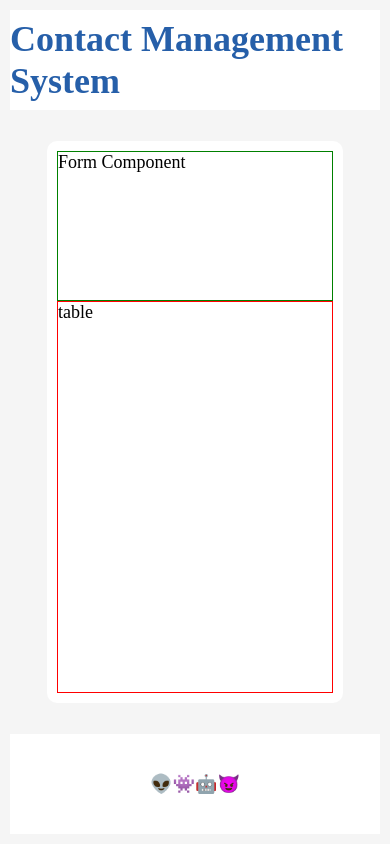
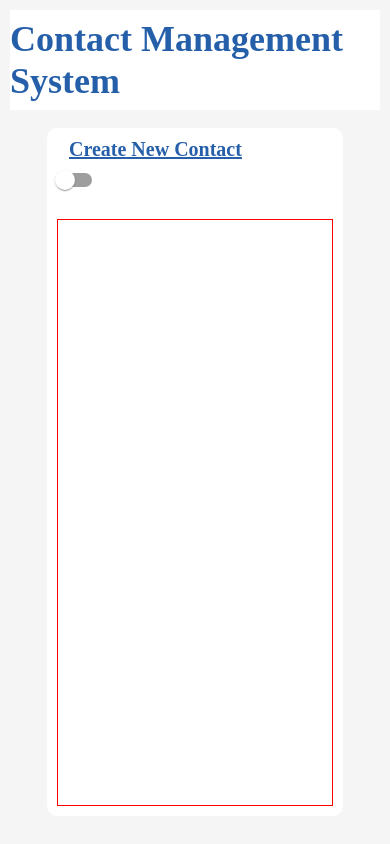
Before and after one commit to PhilipK-webdev/ContactManagementSystem, a React (Vite) app in the folder client/: page / in a window 390 px wide. Built offline with nearby package versions, Linux system fonts and the light colour scheme.

Commit message:
adding form component,adding responsive layout

```diff
--- a/client/src/components/PanelManagementPage.jsx
+++ b/client/src/components/PanelManagementPage.jsx
@@ -1,4 +1,3 @@
-import React from "react";
 import Header from "./header/Header";
 import Footer from "./footer/Footer";
 import ContactDashboard from "./contact/ContactDashboard";
@@ -8,7 +7,7 @@ export const PanelManagementPage = () => {
     <>
       <Header />
       <ContactDashboard />
-      <Footer />
+      {/* <Footer /> */}
     </>
   );
 };
--- /dev/null
+++ b/client/src/components/Toggle.jsx
@@ -0,0 +1,19 @@
+import React from "react";
+import FormGroup from "@mui/material/FormGroup";
+import FormControlLabel from "@mui/material/FormControlLabel";
+import Switch from "@mui/material/Switch";
+const Toggle = ({ checked, setChecked }) => {
+  return (
+    <FormGroup>
+      <h4>Create New Contact</h4>
+      <FormControlLabel
+        className="toggle"
+        control={
+          <Switch checked={checked} onChange={() => setChecked(!checked)} />
+        }
+      />
+    </FormGroup>
+  );
+};
+
+export default Toggle;
--- a/client/src/components/contact/ContactDashboard.jsx
+++ b/client/src/components/contact/ContactDashboard.jsx
@@ -1,11 +1,18 @@
-import React from "react";
+import React, { useState } from "react";
 import styled from "styled-components";
+import Form from "./Form";
+import Toggle from "../Toggle";
+import BasicTable from "../BasicTable";
+import { useMediaQuery } from "@mui/material";
 const ContactDashboard = () => {
+  const [checked, setToggleEditOrCreateUser] = useState(false);
+  const mobile = useMediaQuery("(max-width:1020px)");
   return (
     <ContactDashboardStyle>
-      <ContacDashboardCard>
-        <FormStyle>Form Component</FormStyle>
-        <TableStyle>table</TableStyle>
+      <ContacDashboardCard toggle={checked ? 1 : 0} mobile={mobile ? 1 : 0}>
+        <Toggle checked={checked} setChecked={setToggleEditOrCreateUser} />
+        <FormStyle toggle={checked ? 1 : 0}>{checked && <Form />}</FormStyle>
+        <TableStyle>{/* <BasicTable /> */}</TableStyle>
       </ContacDashboardCard>
     </ContactDashboardStyle>
   );
@@ -20,20 +27,36 @@ const ContactDashboardStyle = styled.div`
 `;
 
 const ContacDashboardCard = styled.div`
-  height: 90%;
+  height: 95%;
   width: 80%;
   background: #ffffff;
   border-radius: 10px;
   padding: 10px;
   display: flex;
   flex-direction: column;
+  .MuiFormControlLabel-label {
+    color: #265fa9;
+  }
+  h4 {
+    text-align: left;
+    margin: 0;
+    font-size: 20px;
+    margin-left: 12px;
+    color: #265fa9;
+    text-decoration: underline;
+  }
+  .toggle {
+    margin-bottom: ${(props) => (props.toggle ? "0" : "20px")};
+    width: 10%;
+  }
 `;
 
 const FormStyle = styled.div`
-  height: 150px;
   width: 100%;
-  border: 1px solid green;
-  display: flex;
+  display: ${(props) => (props.toggle ? "flex" : "none")};
+  margin-bottom: 10px;
+  flex-direction: column;
+  justify-content: ${(props) => (props.toggle ? "center" : "start")};
 `;
 const TableStyle = styled.div`
   flex: 1;
--- /dev/null
+++ b/client/src/components/contact/Form.jsx
@@ -0,0 +1,162 @@
+import React, { useState } from "react";
+import {
+  Button,
+  FormControl,
+  TextField,
+  Grid,
+  useMediaQuery,
+} from "@mui/material";
+import styled from "styled-components";
+const Form = () => {
+  const [firstName, setFirstName] = useState("");
+  const mobile = useMediaQuery("(max-width:1020px)");
+  return (
+    <FormControlStyle mobile={mobile ? 1 : 0}>
+      <FormControl required>
+        <Grid container direction={"row"} spacing={2}>
+          <Grid item xs={mobile ? 6 : 2} md={4} lg={2}>
+            <TextField
+              style={{ width: "100%" }}
+              label="First Name"
+              id="outlined-size-small"
+              value={firstName}
+              variant="outlined"
+              size="small"
+              name="firstName"
+              onChange={(e) => setFirstName(e.target.value)}
+              helperText={firstName}
+              error={firstName ? true : false}
+            />
+          </Grid>
+          <Grid item xs={mobile ? 6 : 2} md={4} lg={2}>
+            <TextField
+              label="Last Name"
+              id="outlined-size-small"
+              // value={lastName}
+              size="small"
+              name="lastName"
+              // onChange={handleChange}
+              // helperText={errorLastName}
+              // error={errorLastName ? true : false}
+            />
+          </Grid>
+          <Grid item xs={mobile ? 6 : 2} md={4} lg={2}>
+            <TextField
+              label="Email"
+              id="outlined-size-small"
+              // value={email}
+              size="small"
+              name="email"
+              // onChange={handleChange}
+              // helperText={errorEmail}
+              // error={errorEmail ? true : false}
+            />
+          </Grid>
+
+          <Grid item xs={mobile ? 6 : 2} md={4} lg={2}>
+            <TextField
+              label="Country"
+              id="outlined-size-small"
+              // value={lastName}
+              size="small"
+              name="lastName"
+              // onChange={handleChange}
+              // helperText={errorLastName}
+              // error={errorLastName ? true : false}
+            />
+          </Grid>
+          <Grid item xs={mobile ? 6 : 2} md={4} lg={2}>
+            <TextField
+              label="Street"
+              id="outlined-size-small"
+              // value={lastName}
+              size="small"
+              name="lastName"
+              // onChange={handleChange}
+              // helperText={errorLastName}
+              // error={errorLastName ? true : false}
+            />
+          </Grid>
+          <Grid item xs={mobile ? 6 : 2} md={4} lg={2}>
+            <TextField
+              label="Street"
+              id="outlined-size-small"
+              // value={lastName}
+              size="small"
+              name="lastName"
+              // onChange={handleChange}
+              // helperText={errorLastName}
+              // error={errorLastName ? true : false}
+            />
+          </Grid>
+          <Grid item xs={6} md={4} lg={6}>
+            <TextField
+              label="Zip Code"
+              id="outlined-size-small"
+              // value={lastName}
+              size="small"
+              name="lastName"
+              fullWidth={!mobile}
+              // onChange={handleChange}
+              // helperText={errorLastName}
+              // error={errorLastName ? true : false}
+            />
+          </Grid>
+          <Grid item xs={6} md={4} lg={6}>
+            <TextField
+              label="Phone"
+              id="outlined-size-small"
+              fullWidth={!mobile}
+              // value={lastName}
+              size="small"
+              name="lastName"
+              // onChange={handleChange}
+              // helperText={errorLastName}
+              // error={errorLastName ? true : false}
+            />
+          </Grid>
+          <Grid item xs={12}>
+            <Button
+              style={{ width: "100%" }}
+              variant="contained"
+              size="large"
+              // onClick={handleSubmit}
+              color="primary"
+            >
+              Submit
+            </Button>
+          </Grid>
+        </Grid>
+      </FormControl>
+    </FormControlStyle>
+  );
+};
+
+const FormControlStyle = styled.div`
+  padding: 10px;
+  display: flex;
+  justify-content: center;
+  .MuiFormControl-root {
+    flex-direction: row;
+    align-items: start;
+    margin-top: 10px;
+    width: 100%;
+    @media (max-width: 820px) {
+      width: 100%;
+      margin-top: 0;
+    }
+  }
+  .MuiButtonBase-root {
+    height: 39px;
+    margin-top: 10px;
+    background: #265fa9;
+    &:hover {
+      background: #265fa9;
+    }
+  }
+  .css-k4qjio-MuiFormHelperText-root.Mui-error {
+    position: absolute;
+    top: 36px;
+  }
+`;
+export default Form;
--- a/client/src/components/footer/Footer.jsx
+++ b/client/src/components/footer/Footer.jsx
@@ -1,6 +1,4 @@
 import styled from "styled-components";
-const TITLE = "Created by:";
-const SUB_TITLE = "Non Profit Organization";
 const Footer = () => {
   return (
     <FooterStyle>
```
